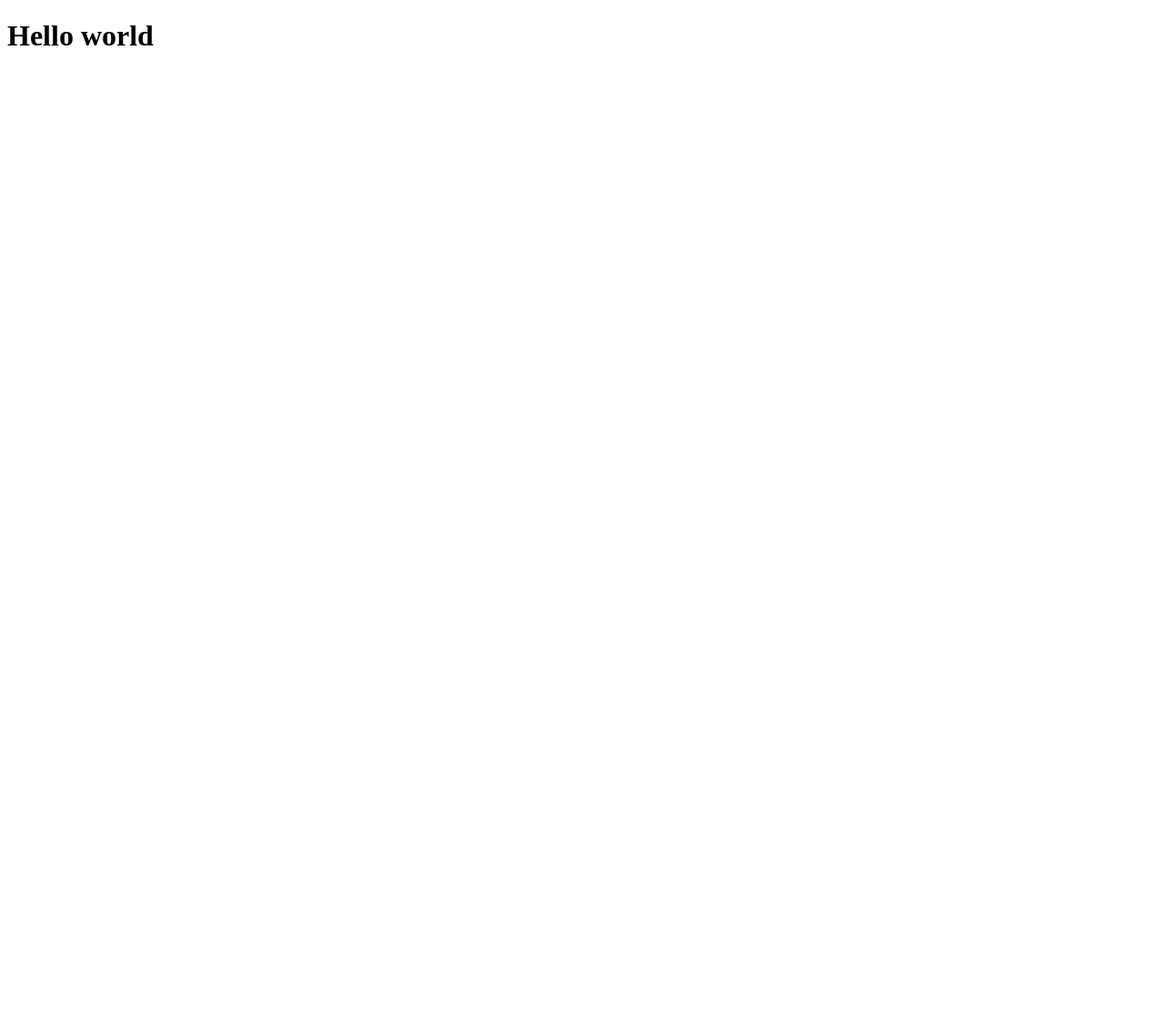
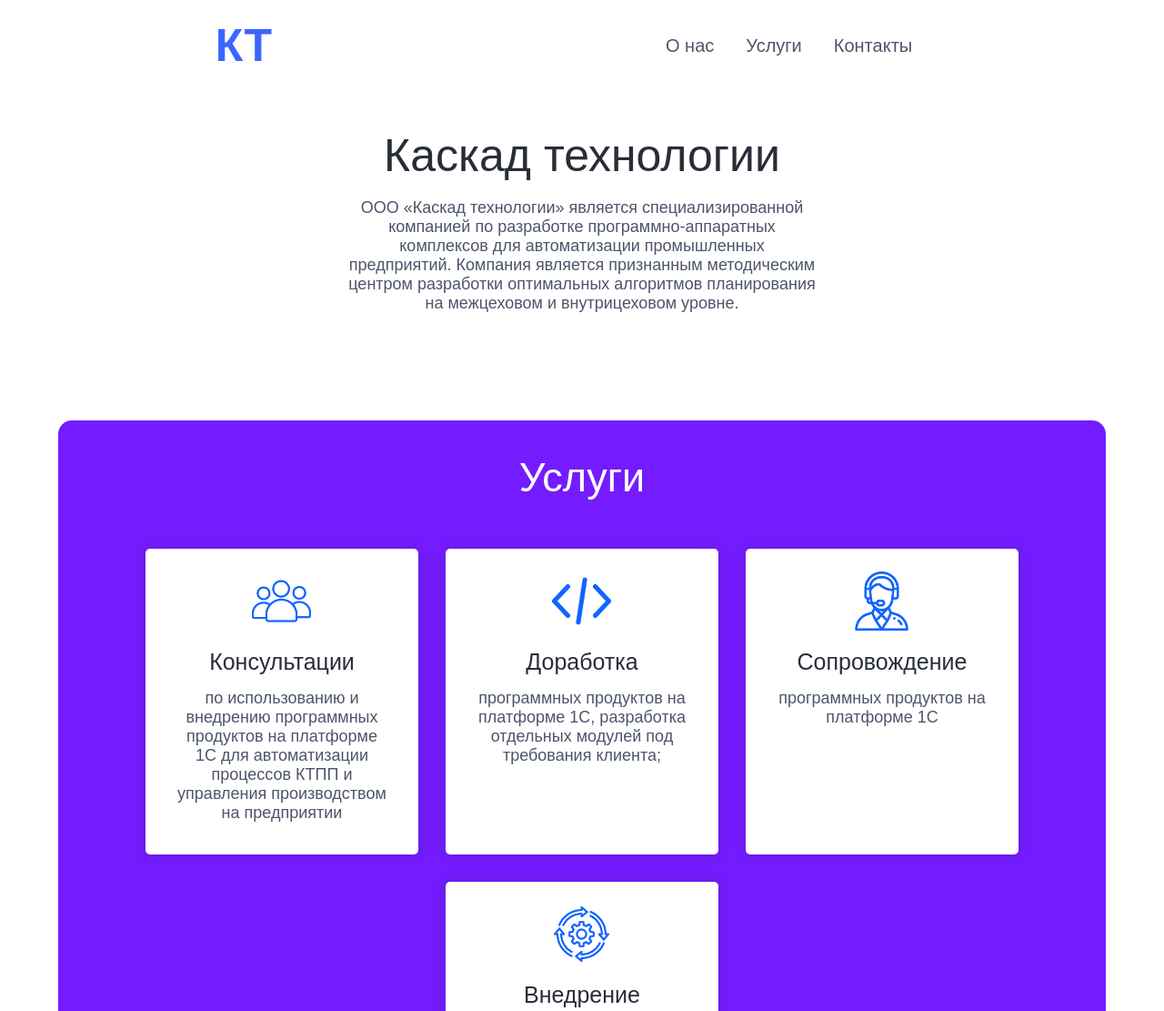
Before and after one commit to feroswin/feroswin.github.io, a plain HTML site: page index.html in a window 1280 px wide. Shown: the top 1111 px of the page at 91% size. Before the commit the page ends 800 px from the top, so only its background shows below. Drawn offline with Linux system fonts and the light colour scheme.

Commit message:
create website

```diff
--- a/index.html
+++ b/index.html
@@ -1,11 +1,96 @@
 <!DOCTYPE html>
-<html lang="en">
+<html lang="ru">
 <head>
     <meta charset="UTF-8">
-    <link href="style.css"/>
-    <title>Title</title>
+    <link href="style.css" rel="stylesheet"/>
+    <title>Каскад технологии</title>
 </head>
 <body>
-    <h1>Hello world</h1>
+    <header class="container">
+        <nav class="nav">
+            <div class="logo">КТ</div>
+            <div class="nav-menu">
+                <a href="#" class="menu-item">О нас</a>
+                <a href="#" class="menu-item">Услуги</a>
+                <a href="#" class="menu-item">Контакты</a>
+            </div>
+        </nav>
+    </header>
+    <section id="about">
+        <div class="container">
+            <div class="wrapper-about">
+                <h1>Каскад технологии</h1>
+                <p class="content">
+                    ООО «Каскад технологии» является специализированной компанией по разработке
+                    программно-аппаратных комплексов для автоматизации промышленных предприятий.
+                    Компания является признанным методическим центром разработки оптимальных алгоритмов
+                    планирования на межцеховом и внутрицеховом уровне.
+                </p>
+            </div>
+        </div>
+    </section>
+    <section id="products" class="container">
+        <div class="wrapper-products">
+            <h2 class="title-products">Услуги</h2>
+            <div class="list-cards">
+                <div class="card">
+                    <img class="img-card" src="src/consultation.png" alt="">
+                    <div class="card-title">Консультации</div>
+                    <div class="content">
+                        по использованию и внедрению программных продуктов на платформе 1С для
+                        автоматизации процессов КТПП и управления производством на предприятии
+                    </div>
+                </div>
+                <div class="card">
+                    <img class="img-card" src="src/revision.png" alt="">
+                    <div class="card-title">Доработка</div>
+                    <div class="content">
+                        программных продуктов на платформе 1С, разработка отдельных модулей под
+                        требования клиента;
+                    </div>
+                </div>
+                <div class="card">
+                    <img class="img-card" src="src/support.png" alt="">
+                    <div class="card-title">Сопровождение</div>
+                    <div class="content">
+                        программных продуктов на платформе 1С
+                    </div>
+                </div>
+                <div class="card">
+                    <img class="img-card" src="src/implementation.png" alt="implementation">
+                    <div class="card-title">Внедрение</div>
+                    <div class="content">
+                        программных продуктов "1С:PDM Управление инженерными данными" и "1С:MES
+                        Оперативное управление производством" - "под ключ".
+                    </div>
+                </div>
+            </div>
+        </div>
+    </section>
+    <section class="container">
+        <div class="wrapper-contacts">
+            <h2>Контактная информация</h2>
+            <div class="title-contacts">Компания:</div>
+            <div class="info-contacts">ООО "Каскад технологии"</div>
+            <div class="title-contacts">Адрес:</div>
+            <div class="info-contacts">197022, г. Санкт-Петербург, наб. Реки Карповки, д. 5 литер р, офис 2</div>
+            <div class="title-contacts">ИНН:</div>
+            <div class="info-contacts">7813550684</div>
+            <div class="title-contacts">КПП:</div>
+            <div class="info-contacts">781301001</div>
+        </div>
+    </section>
+    <footer>
+        <div class="container">
+            <div class="wrapper-footer">
+                <h1 class="title-footer">Каскад технологии</h1>
+                <div class="nav-footer">
+                    <a href="#" class="nav-footer-item">О нас</a>
+                    <a href="#" class="nav-footer-item">Услуги</a>
+                    <a href="#" class="nav-footer-item">Контакты</a>
+                </div>
+            </div>
+        </div>
+    </footer>
 </body>
 </html>
--- a/style.css
+++ b/style.css
@@ -0,0 +1,184 @@
+:root {
+    --blue: #3c65ff;
+    --darked-blue: #4759c2;
+    --darked-yellow: #ffc362;
+    --blue-purple: #741cff;
+    --yellow: #ffd054;
+    --red: #ff4c65;
+    --grey: #4c556a;
+    --darked-grey: #282d38;
+    --light-grey: #717d99;
+}
+
+body {
+    margin: 0;
+    padding: 0;
+}
+
+* {
+    box-sizing: border-box;
+    font-family: "Source Sans Pro", sans-serif;
+    font-size: 20px;
+    font-weight: 500;
+    color: var(--grey);
+}
+
+header {
+    display: flex;
+    height: 100px;
+    align-items: center;
+}
+
+h1 {
+    font-size: 50px;
+    color: var(--darked-grey);
+    margin-bottom: 15px;
+}
+
+h2 {
+    font-size: 45px;
+    color: var(--darked-grey)
+}
+
+footer {
+    background: var(--blue-purple);
+    height: 500px;
+    border-radius: 10px 10px 0 0;
+}
+
+.container {
+    display: flex;
+    width: 90%;
+    margin: 0 auto;
+}
+
+.nav {
+    display: flex;
+    width: 70%;
+    margin: 0 auto;
+    align-items: center;
+    justify-content: space-between;
+}
+
+.logo {
+    font-size: 50px;
+    font-weight: bold;
+    color: var(--blue);
+}
+
+.nav-menu {
+    display: flex;
+    list-style: none;
+    margin-right: 40px;
+}
+
+.menu-item {
+    margin-left: 35px;
+    text-decoration: none;
+    transition: color .3s ease-in-out;
+}
+
+.menu-item:hover {
+    color: var(--darked-blue);
+}
+
+.wrapper-about {
+    width: 45%;
+    margin: 0 auto;
+    text-align: center;
+}
+
+.content {
+    font-size: 18px;
+    font-weight: normal;
+}
+
+.wrapper-products {
+    background: var(--blue-purple);
+    width: 100%;
+    border-radius: 15px;
+    text-align: center;
+    margin-top: 100px;
+    display: flex;
+    flex-direction: column;
+    align-items: center;
+}
+
+.title-products {
+    color: #ffffff;
+}
+
+.list-cards {
+    display: flex;
+    flex-direction: row;
+    flex-wrap: wrap;
+    width: 90%;
+    margin-bottom: 75px;
+    justify-content: center;
+}
+
+.card {
+    margin: 15px;
+    padding: 0 35px 35px;
+    width: 300px;
+    background: #ffffff;
+    border-radius: 5px;
+    box-shadow: 0 0 15px 0 rgba(40, 45, 56, 0.2);
+}
+
+.card-title {
+    font-size: 25px;
+    margin-bottom: 15px;
+    color: var(--darked-grey);
+}
+
+.img-card {
+    margin: 25px 0 15px;
+    width: 65px;
+    height: 65px;
+}
+
+.wrapper-contacts {
+    width: 50%;
+    text-align: center;
+    margin: 70px auto;
+}
+
+.title-contacts {
+    color: var(--blue-purple);
+    font-size: 35px;
+    margin: 55px 0 15px 0;
+}
+
+.info-contacts {
+    color: var(--darked-grey);
+    font-size: 35px;
+}
+
+.wrapper-footer {
+    width: 100%;
+    text-align: center;
+    padding-top: 50px;
+}
+
+.title-footer {
+    color: #ffffff;
+}
+
+.nav-footer {
+    width: 20%;
+    display: flex;
+    padding-top: 40px;
+    margin: 0 auto;
+    justify-content: space-around;
+}
+
+.nav-footer-item {
+    text-decoration: none;
+    color: #ffffff;
+    transition: color .3s ease-in-out;
+}
+
+.nav-footer-item:hover {
+    color: var(--darked-yellow);
+}
```
Also changed, not shown: src/consultation.png (added), src/implementation.png (added), src/revision.png (added), src/support.png (added), 1 other file.
